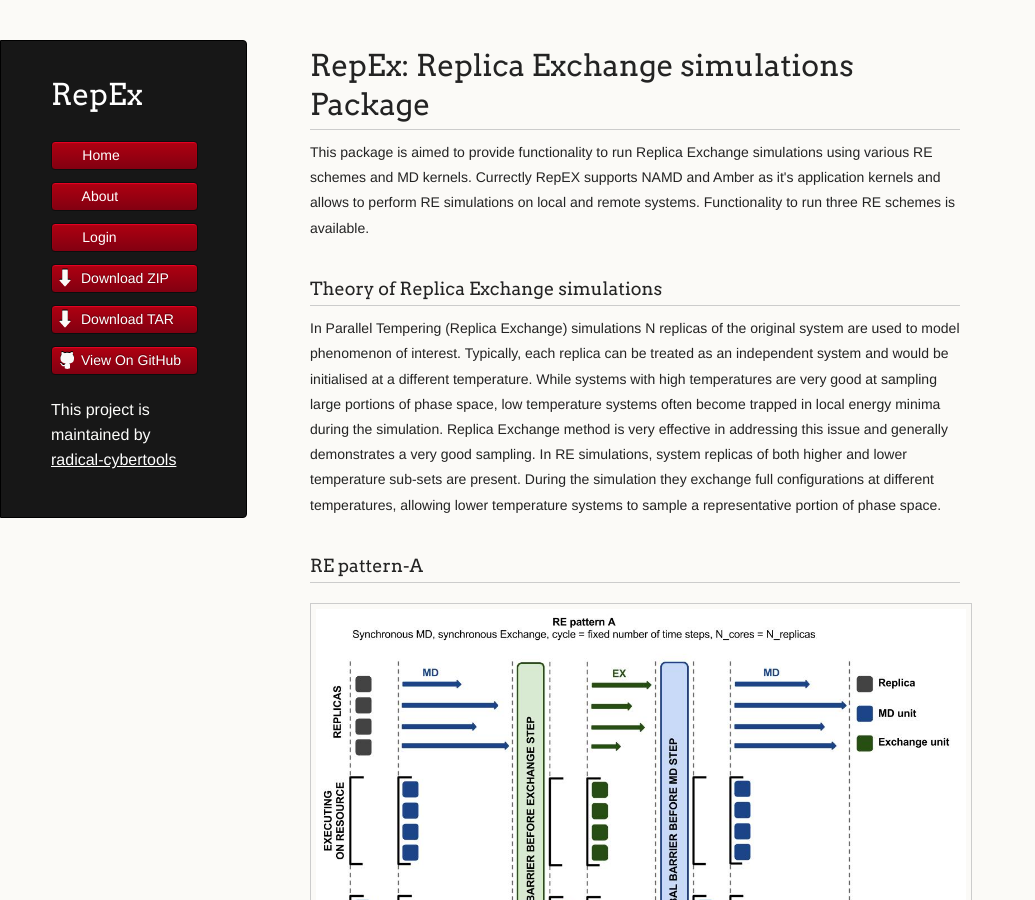
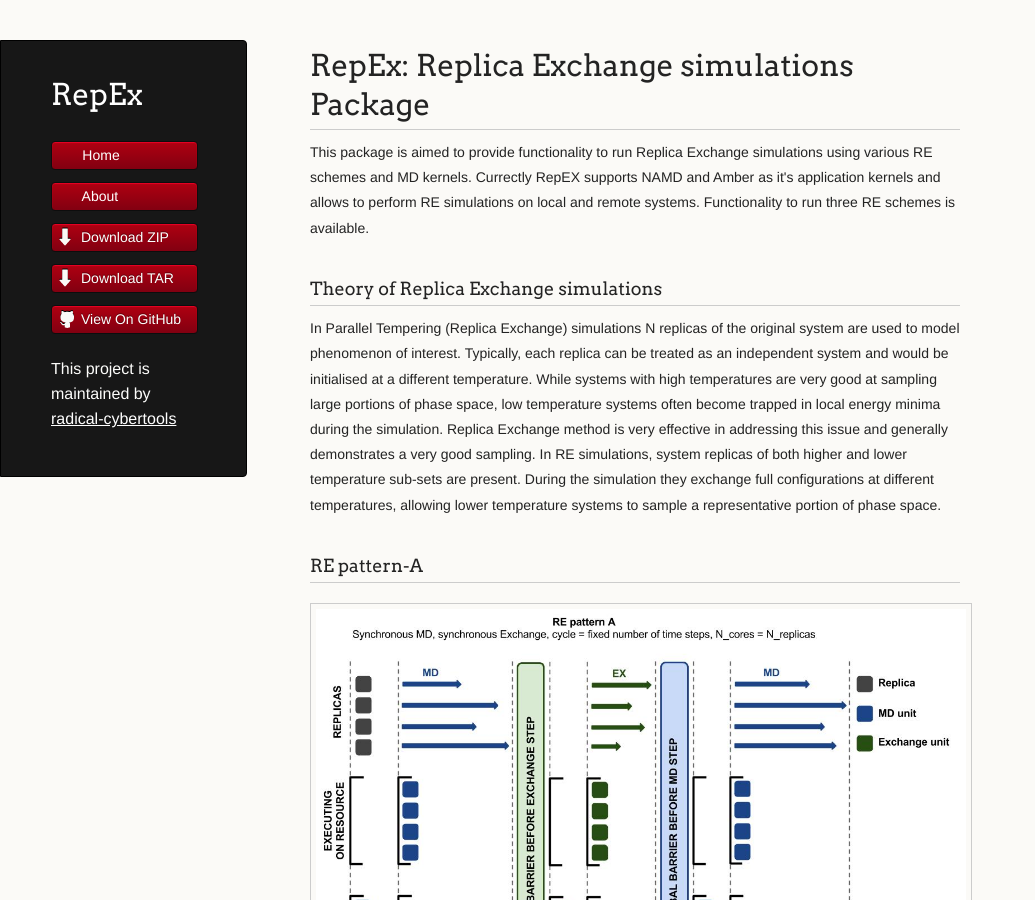
Before and after one commit to radical-cybertools/radical.repex.at, a Jekyll site: the page about/index.html, which Jekyll copies as it is, in a window 1280 px wide and 900 px high. Shown: the whole window, without its empty margins (0-1035 px from the left). Built offline with Jekyll 4.4.1, drawn with Linux system fonts in a browser that asks for light colours.

Commit message:
more fixes...

```diff
--- a/about/index.html
+++ b/about/index.html
@@ -8,7 +8,6 @@
     <link rel="stylesheet" href="../stylesheets/styles.css">
     <link rel="stylesheet" href="../stylesheets/pygment_trac.css">
     <script src="../javascripts/scale.fix.js"></script>
-    <script src="../javascripts/login.js"></script>
     <meta name="viewport" content="width=device-width, initial-scale=1, user-scalable=no">
     <!--[if lt IE 9]>
     <script src="//html5shiv.googlecode.com/svn/trunk/html5.js"></script>
@@ -25,7 +24,6 @@
         <ul>
           <li><a href="/RepEx/" style="text-decoration:none;">&nbsp; &nbsp; &nbsp; Home</a></li>
           <li><a href="/RepEx/about/" style="text-decoration:none;">&nbsp; &nbsp; &nbsp; About</a></li>
-          <li><a href="/RepEx/login/" style="text-decoration:none;">&nbsp; &nbsp; &nbsp; Login</a></li>
           <li class="download"><a class="buttons" href="https://github.com/radical-cybertools/RepEx/zipball/master">Download ZIP</a></li>
           <li class="download"><a class="buttons" href="https://github.com/radical-cybertools/RepEx/tarball/master">Download TAR</a></li>
           <li><a class="buttons github" href="https://github.com/radical-cybertools/RepEx">View On GitHub</a></li>
```
